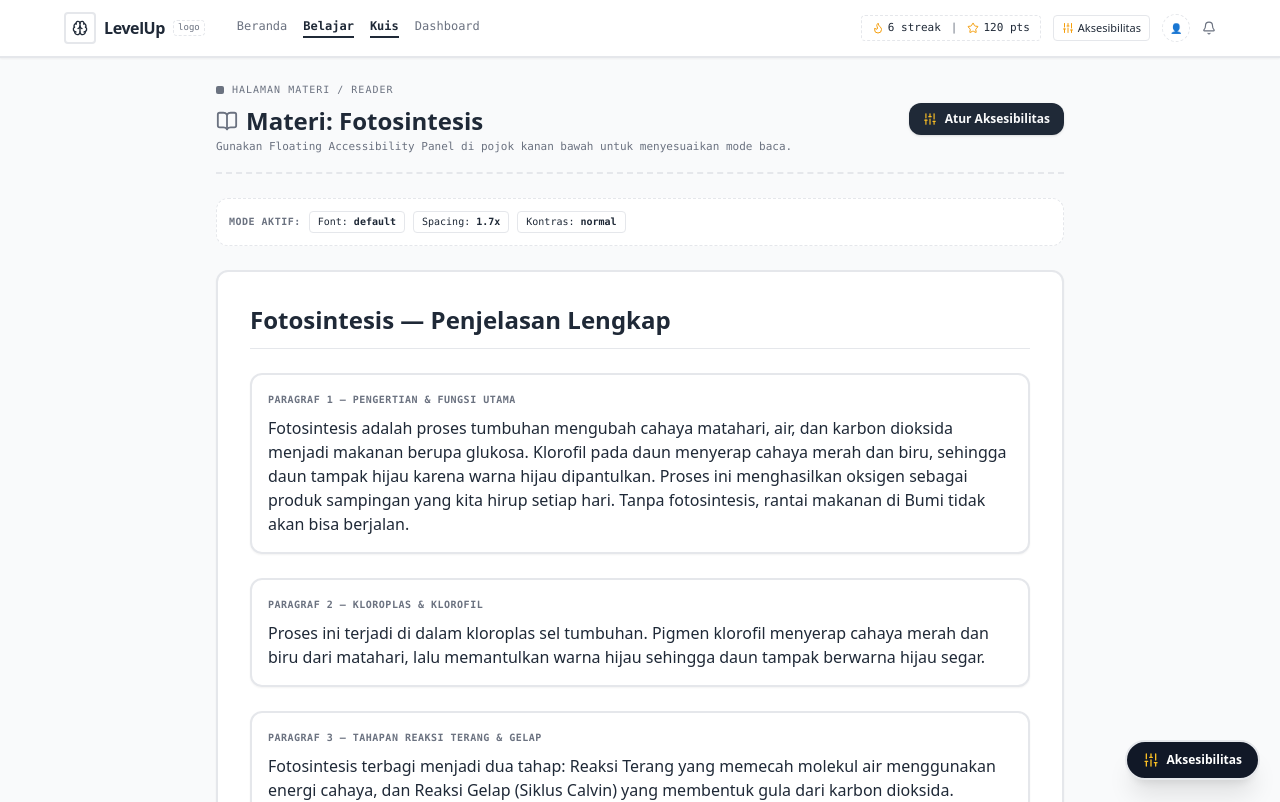
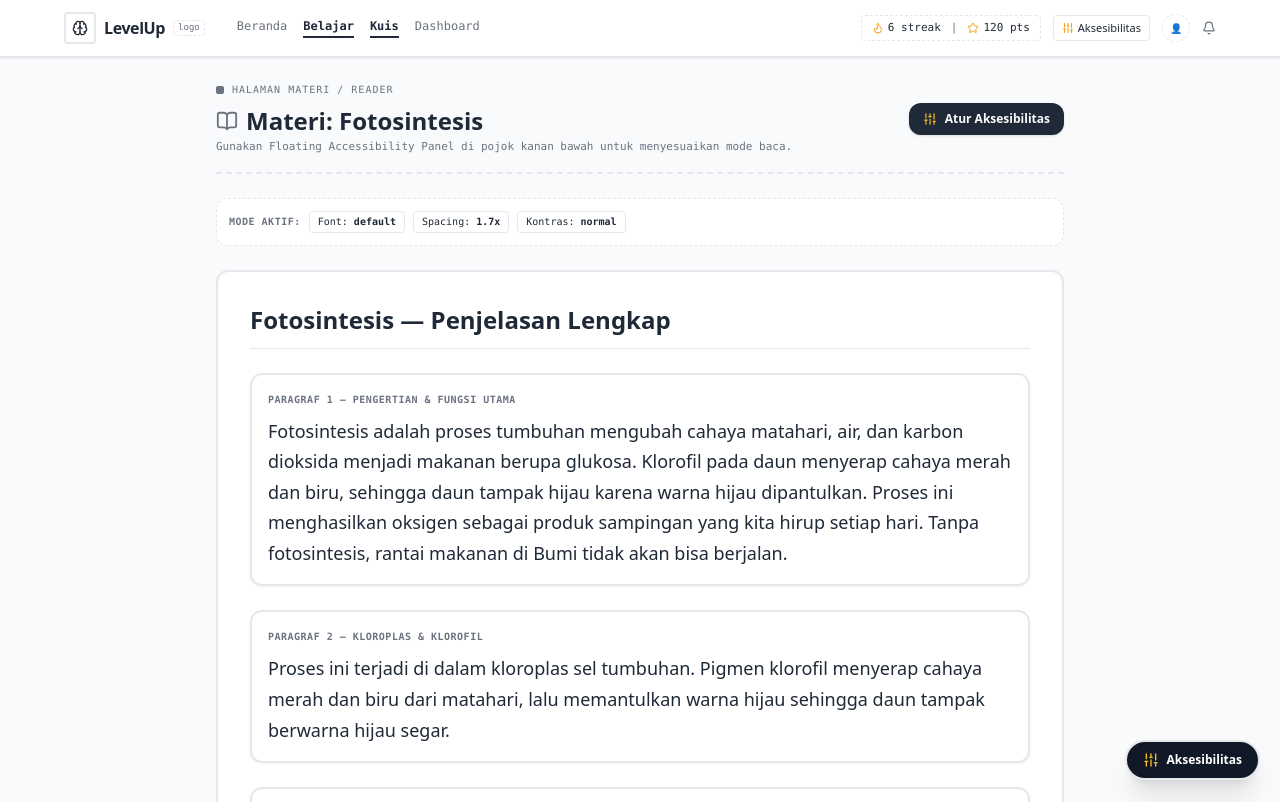
Before and after one commit to kemal-faza/neurodivergent-lms, a Next.js app: page /belajar/materi/m1 in a window 1280 px wide. Shown: the top 802 px of the page. Built offline with nearby package versions, Linux system fonts and the light colour scheme.

Commit message:
fix: remove Tailwind font-size classes from reader paragraphs so CSS variable inheritance works

```diff
--- a/src/app/belajar/materi/[id]/page.tsx
+++ b/src/app/belajar/materi/[id]/page.tsx
@@ -267,11 +267,11 @@ export default function MateriPage() {
 
                 {bionic ? (
                   <p
-                    className="text-sm sm:text-base font-reader leading-relaxed"
+                    className="font-reader"
                     dangerouslySetInnerHTML={{ __html: toBionic(para.text) }}
                   />
                 ) : (
-                  <p className="text-sm sm:text-base font-reader leading-relaxed">
+                  <p className="font-reader">
                     {para.text}
                   </p>
                 )}
```
